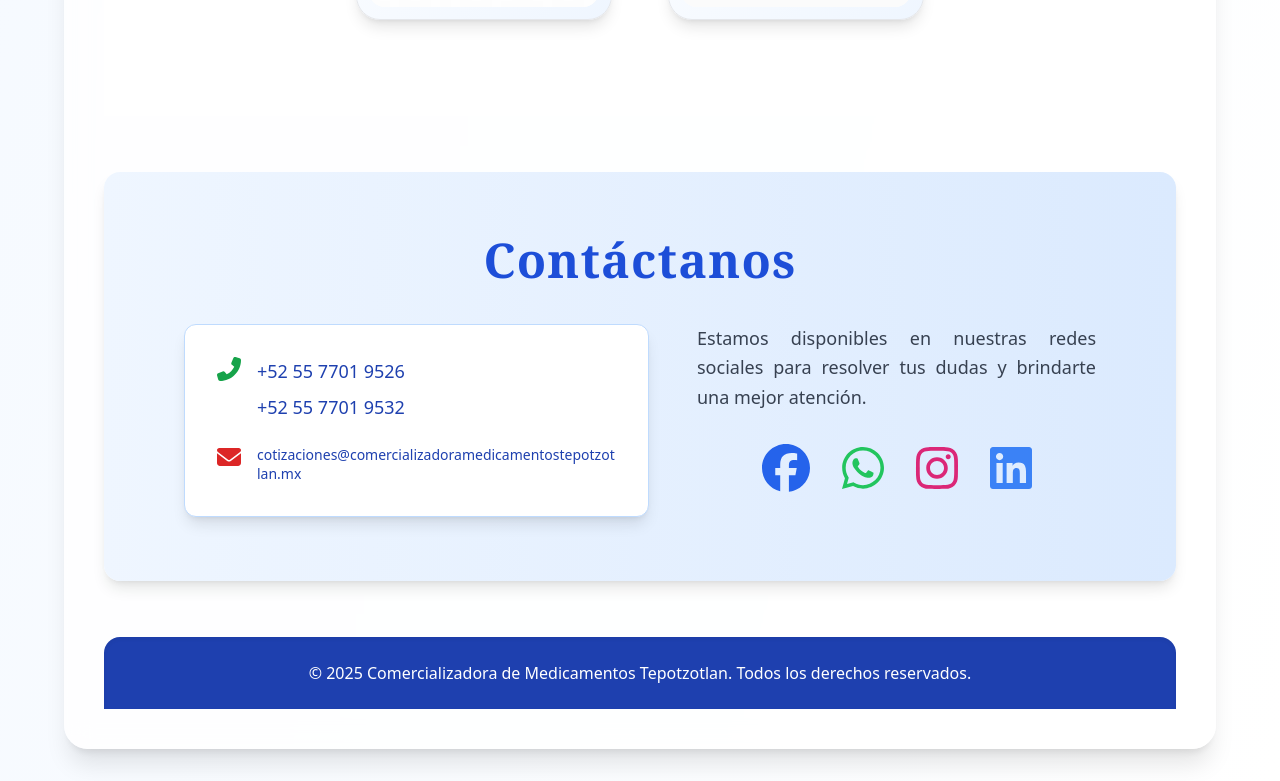
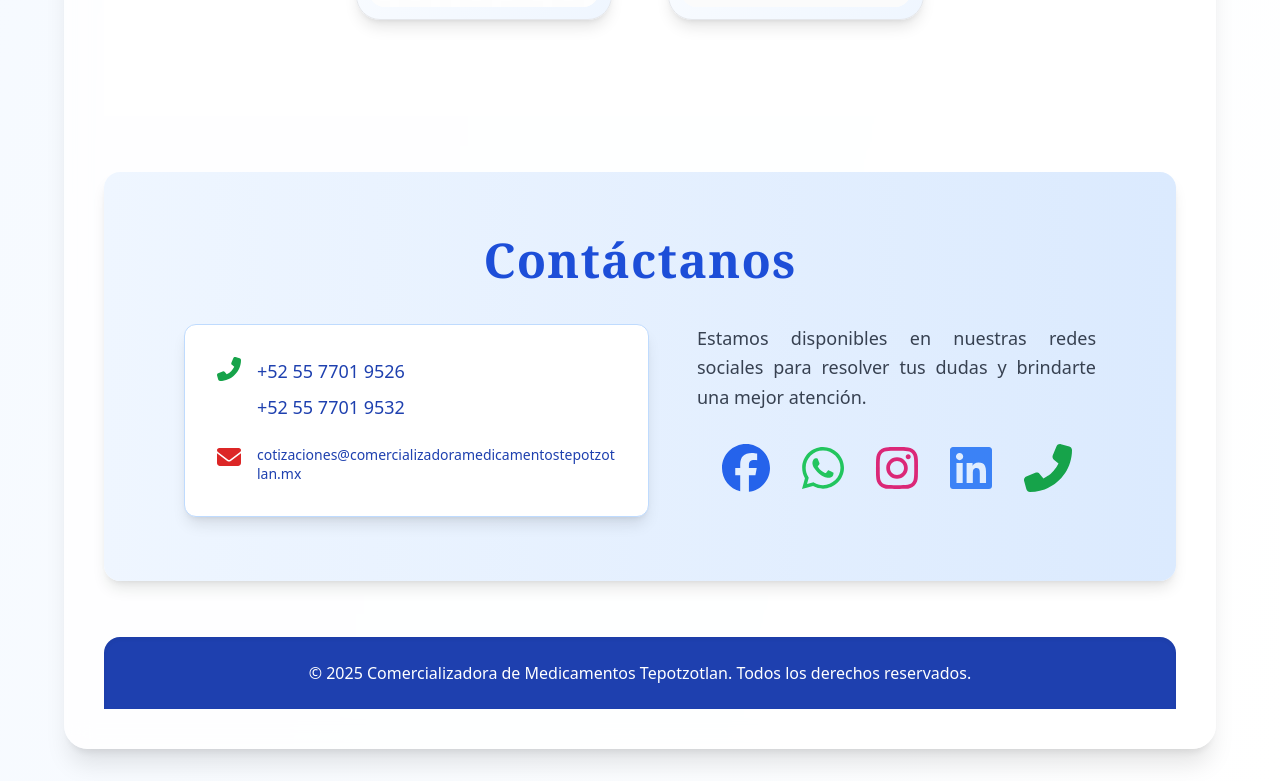
Before and after one commit to IsraelRodz/Cometepo, a React (Vite) app: page / in a window 1280 px wide. Shown: the part 4950-5731 px from the top of the page. Built offline with nearby package versions, Linux system fonts and the light colour scheme.

Commit message:
Cometepo_7

```diff
--- a/src/Components/Contacto.tsx
+++ b/src/Components/Contacto.tsx
@@ -81,6 +81,12 @@ const Contacto = () => {
             >
               <FontAwesomeIcon icon={faLinkedin} />
             </a>
+            <a
+              href="tel:+525630847160"
+              className="text-green-600 hover:text-green-800 transition-transform duration-300 ease-in-out transform hover:scale-125"
+            >
+              <FontAwesomeIcon icon={faPhoneAlt} />
+            </a>
           </div>
         </div>
       </div>
```
